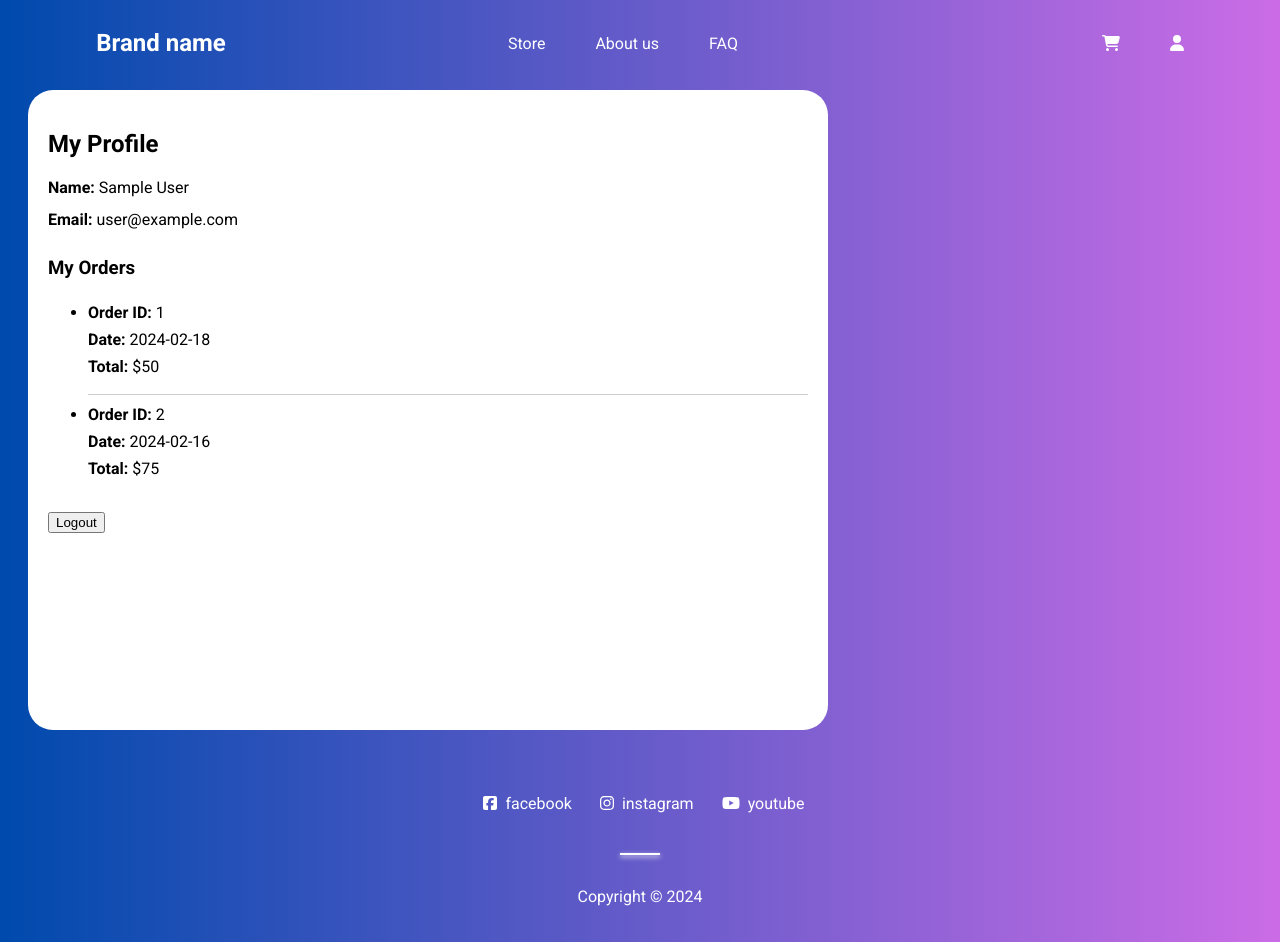
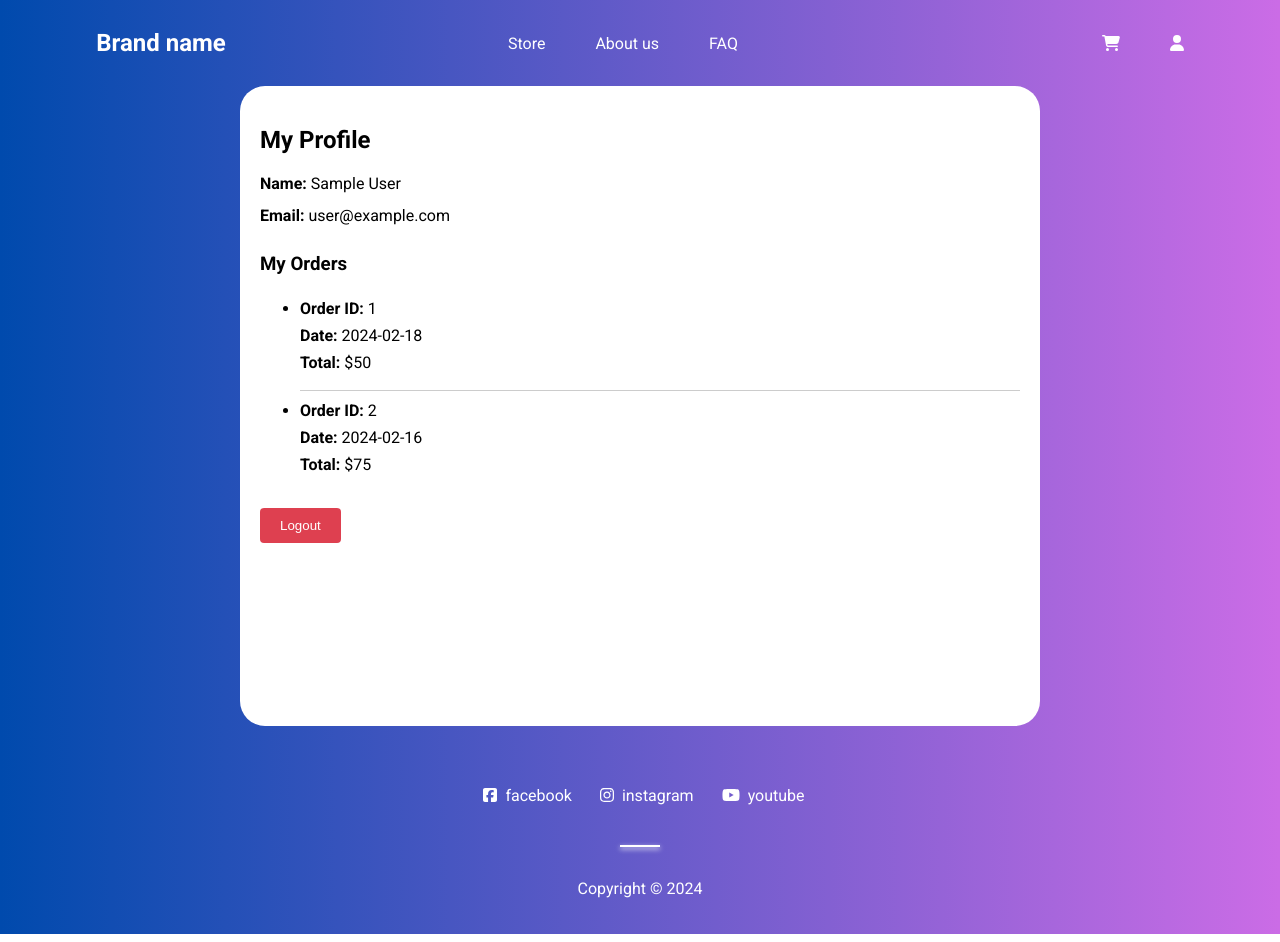
Before and after one commit to VictoriyaK19/online-store, a Vue app: page /myprofile in a window 1280 px wide. Built offline with nearby package versions, Linux system fonts and the light colour scheme; no server answers; sample sign-in values are in the browser's storage.

Commit message:
styling logout btn

```diff
--- a/src/pages/user/MyProfile.vue
+++ b/src/pages/user/MyProfile.vue
@@ -1,5 +1,5 @@
 <template>
-  <div v-if="isLoggedIn" class="my-profile background">
+  <div v-if="isLoggedIn" class="background my-profile ">
     <h2>My Profile</h2>
     <div class="profile-info">
       <div class="details">
@@ -86,6 +86,7 @@ import { useRouter } from "vue-router";
 .my-profile {
   max-width: 800px;
   padding: 20px;
+  margin: 1rem auto;
 }
 
 .details p {
@@ -105,4 +106,17 @@ import { useRouter } from "vue-router";
 .orders li:last-child {
   border-bottom: none;
 }
+.my-profile button {
+  background-color: #de4050;
+  color: #fff;
+  border: none;
+  border-radius: 4px;
+  padding: 10px 20px;
+  cursor: pointer;
+  transition: background-color 0.3s ease;
+}
+
+.my-profile button:hover {
+  background-color: #c82333;
+}
 </style>
```
